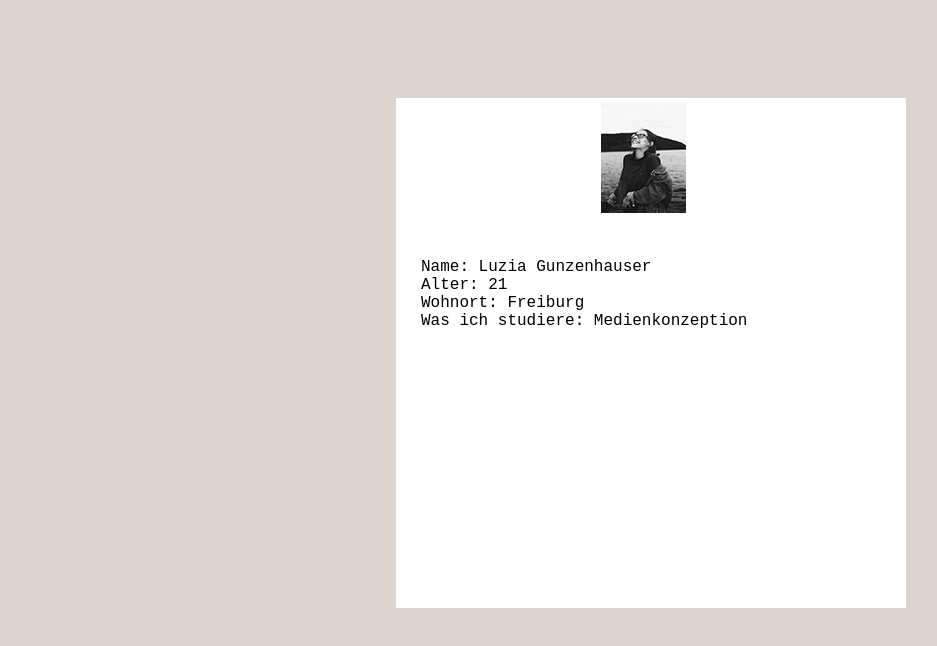
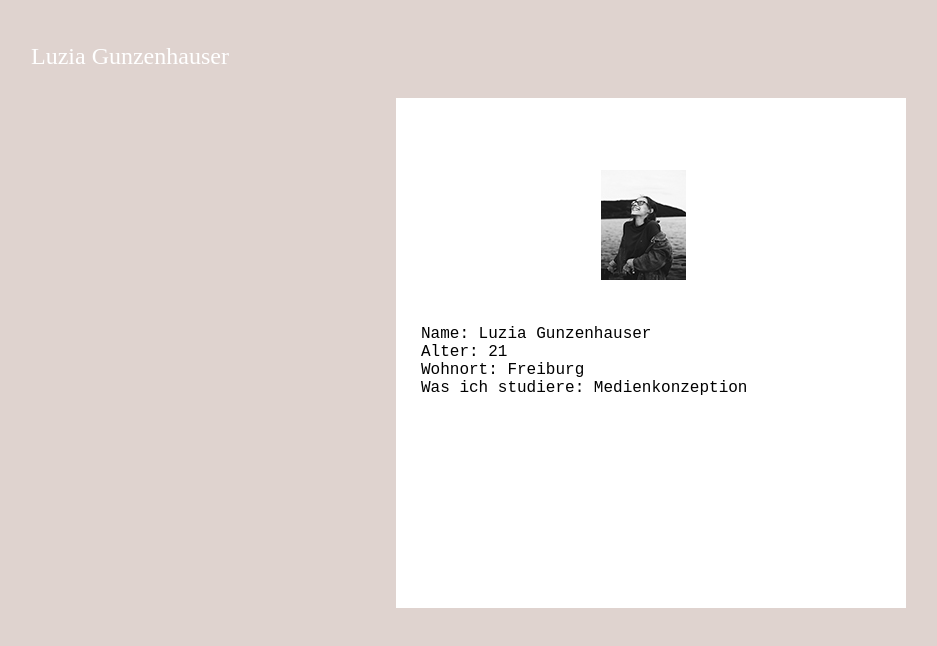
Before and after one commit to luziagu/EIA2, a plain HTML site: page Steckbrief/steckbrief.htm in a window 1280 px wide. Shown: the whole page, without its empty margins (39-976 px from the left). Drawn offline with Linux system fonts and the light colour scheme.

Commit message:
Steckbrief

```diff
--- a/Steckbrief/steckbrief.css
+++ b/Steckbrief/steckbrief.css
@@ -9,10 +9,11 @@ body{
 
 h2{
     position: relative;
-    left: 40px;
+    top: -80px;
+    left: -390px;
     color: white;
     font-family: 'Times New Roman', Times, serif;
-    font-weight: 100;
+    font-weight: 150;
 
 
 }
--- a/Steckbrief/steckbrief.htm
+++ b/Steckbrief/steckbrief.htm
@@ -16,6 +16,9 @@
 
 
         <div class="mainDiv">
+
+            <h2>Luzia Gunzenhauser</h2>
+
             <img src="portrait.jpg">
                 <div class="text">
                     <p1>Name: Luzia Gunzenhauser</p1> <br>
```
